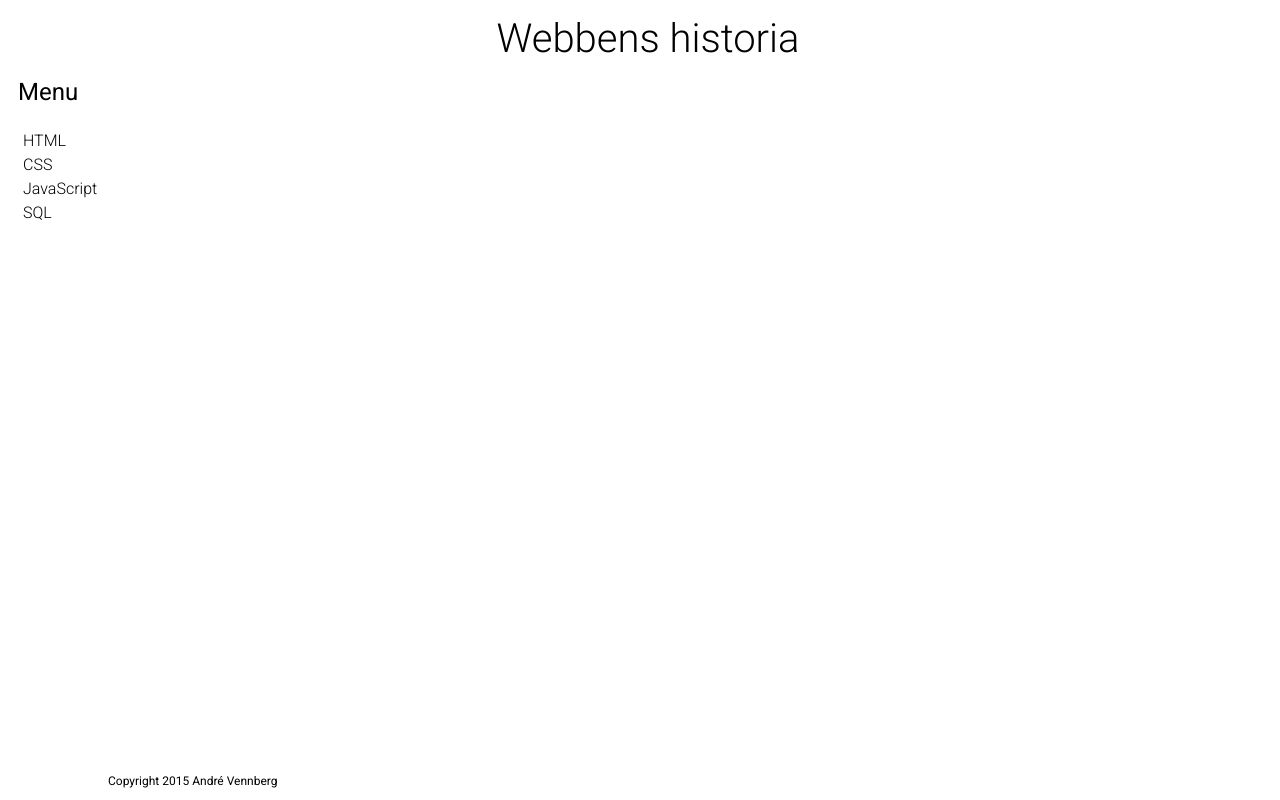
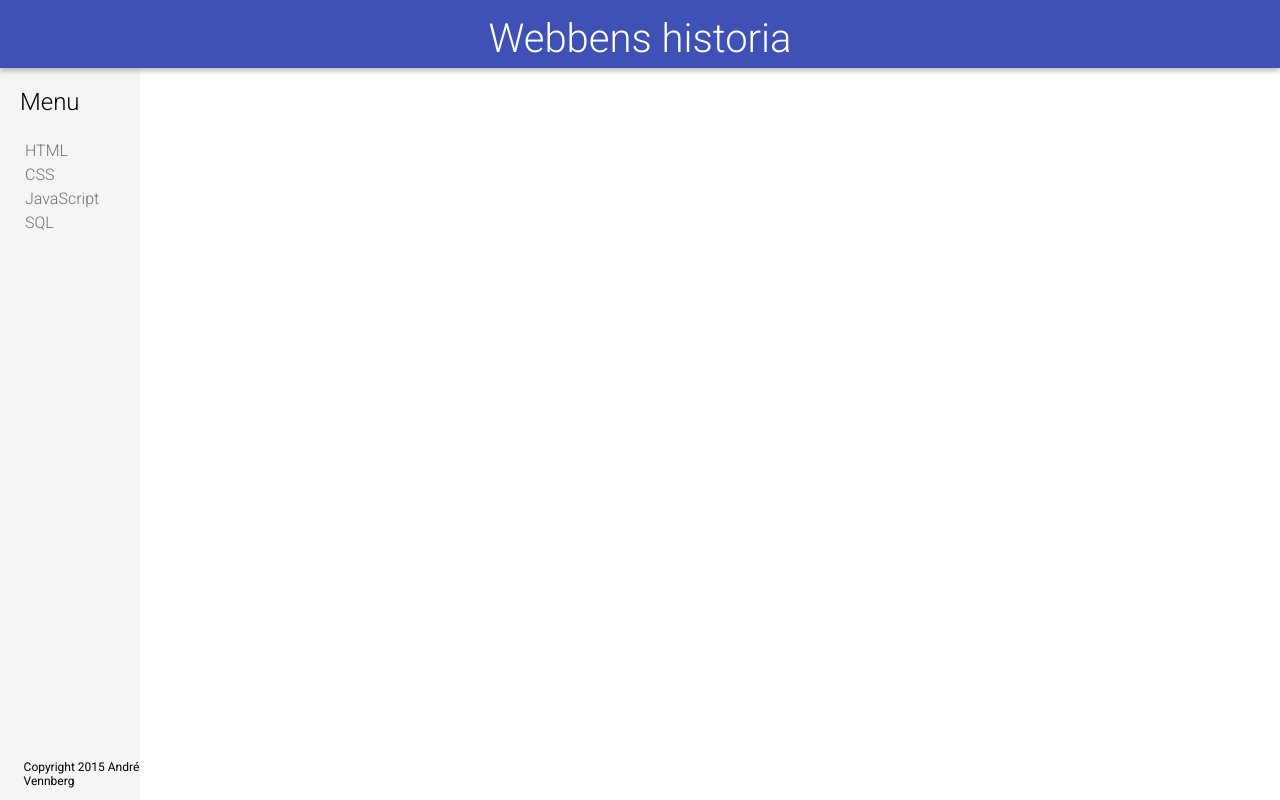
Before and after one commit to anden3/HTML, a plain HTML site: page Webbprojekt-1/index.html in a window 1280 px wide. Drawn offline with Linux system fonts and the light colour scheme.

Commit message:
added colors and more styling

```diff
--- a/Webbprojekt-1/index.html
+++ b/Webbprojekt-1/index.html
@@ -17,6 +17,7 @@
             <h1>Webbens historia</h1>
         </div>
     </div>
+    <div class="left">
         <div class="menu">
             <div class="container">
                 <h2>Menu</h2>
@@ -26,6 +27,7 @@
                     <a href="#" onclick="changeDiv('js')">JavaScript</a>
                     <a href="#" onclick="changeDiv('sql')">SQL</a>
                 </ul>
+            </div>
         </div>
     </div>
     <div class="content">
--- a/Webbprojekt-1/stylesheet.css
+++ b/Webbprojekt-1/stylesheet.css
@@ -9,7 +9,11 @@
     height: 80px;
     position: fixed;
     margin-top: -20px;
-    background-color: white;
+    margin-left: -8px;
+    background-color: #3F51B5;
+    color: white;
+    box-shadow: rgba(0, 0, 0, 0.258824) 0px 3px 5px 0px;
+    z-index: 100;
 }
 
 .header h1 {
@@ -17,17 +21,27 @@
     font-size: 40px;
 }
 
+.left {
+	float: left;
+    height: 100%;
+    width: 140px;
+    position: fixed;
+    margin: 60px 0 0 -8px;
+    background-color: #F5F5F5;
+}
+
 .menu {
     display: inline-block;
     float: left;
     clear: left;
-    margin: 50px 0 0 10px;
-    padding: 0 20px 10px 0;
+    margin: 10px 0 0 10px;
+    padding: 0 20px 5px 10px;
     position: fixed;
 }
 
 .menu h2 {
-    font-weight: 400;
+    font-weight: 300;
+    margin-top: 10px;
 }
 
 .menu ul {
@@ -41,6 +55,7 @@
     text-decoration: none;
     margin-left: 5px;
     color: black;
+    opacity: 0.54;
 }
 
 .menu ul a:hover {
@@ -53,9 +68,8 @@
     float: left;
     width: 80%;
     margin-top: 50px;
-    margin-left: 100px;
+    margin-left: 150px;
     margin-bottom: 50px;
-    font-family: 'Roboto';
 }
 
 .content .container > div:not(#first) {
@@ -66,6 +80,7 @@
     height: 20%;
     width: 40%;
     display: inline-block;
+    box-shadow: rgba(0, 0, 0, 0.258824) 0px 3px 5px 0px;
 }
 
 .codeOut {
@@ -74,6 +89,7 @@
     display: inline-block;
     float: right;
     border: 1px solid black;
+    box-shadow: rgba(0, 0, 0, 0.258824) 0px 3px 5px 0px;
 }
 
 .codeOut * {
@@ -86,12 +102,12 @@
 }
 
 .footer {
-    width: 100%;
+    width: 140px;
     height: auto;
-    display: block;
+    display: inline-block;
+    float: left;
     position: fixed;
     bottom: 0;
-    margin-left: 100px;
+    margin-left: -89.5%;
     font-size: 12px;
-    background-color: white;
 }
```
Lines whose indentation alone changed are shown as unchanged.
